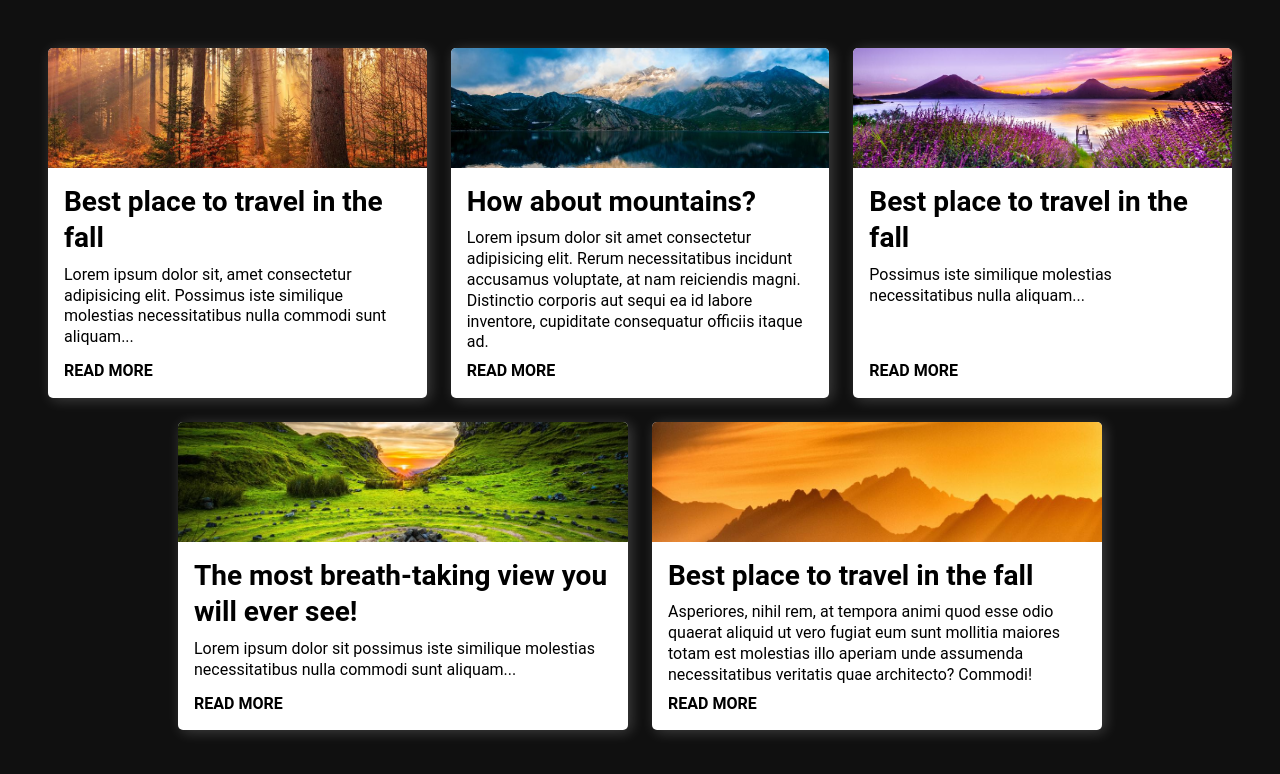
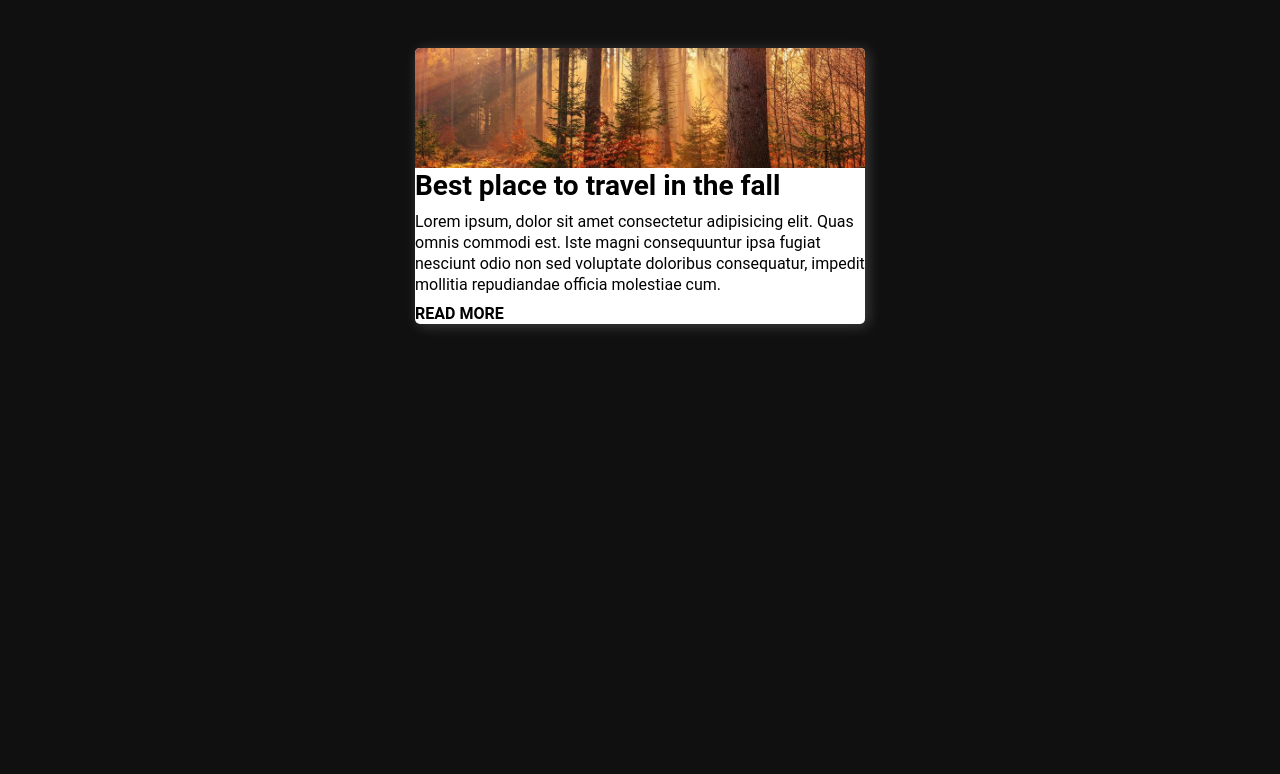
Before and after one commit to aacarring/cards-flexbox, a website: page index.html in a window 1280 px wide. Drawn offline with Linux system fonts and the light colour scheme.

Commit message:
Added layout in html

```diff
--- a/index.html
+++ b/index.html
@@ -3,67 +3,18 @@
 <head>
   <meta charset="UTF-8">
   <meta name="viewport" content="width=device-width, initial-scale=1.0">
-  <meta http-equiv="X-UA-Compatible" content="ie=edge">
   <title>Flexbox Cards</title>
-  <link rel="stylesheet" href="/dist/style.css">
+  <link rel="stylesheet" href="./dist/style.css">
 </head>
 <body>
 
   <section class="cards">
 
     <a href="#" class="card">
-      <div class="card__image" style="background-image: url('/img/landscape1.jpg')"></div>
-      <div class="card__content">
-        <div class="card__title">Best place to travel in the fall</div>
-        <div class="card__snippet">
-          Lorem ipsum dolor sit, amet consectetur adipisicing elit. Possimus iste similique molestias necessitatibus nulla commodi sunt aliquam...
-        </div>
-        <div class="card__readmore">Read More</div>
-      </div>
-    </a>
-
-    <a href="#" class="card">
-      <div class="card__image" style="background-image: url('/img/landscape2.jpg')"></div>
-      <div class="card__content">
-        <div class="card__title">How about mountains?</div>
-        <div class="card__snippet">
-          Lorem ipsum dolor sit amet consectetur adipisicing elit. Rerum necessitatibus incidunt accusamus voluptate, at nam reiciendis magni. Distinctio corporis aut sequi ea id labore inventore, cupiditate consequatur officiis itaque ad.
-        </div>
-        <div class="card__readmore">Read More</div>
-      </div>
-    </a>
-
-    <a href="#" class="card">
-      <div class="card__image" style="background-image: url('/img/landscape3.jpg')"></div>
-      <div class="card__content">
-        <div class="card__title">Best place to travel in the fall</div>
-        <div class="card__snippet">
-          Possimus iste similique molestias necessitatibus nulla aliquam...
-        </div>
-        <div class="card__readmore">Read More</div>
-      </div>
-    </a>
-
-    <a href="#" class="card">
-      <div class="card__image" style="background-image: url('/img/landscape4.jpg')"></div>
-      <div class="card__content">
-        <div class="card__title">The most breath-taking view you will ever see!</div>
-        <div class="card__snippet">
-          Lorem ipsum dolor sit possimus iste similique molestias necessitatibus nulla commodi sunt aliquam...
-        </div>
-        <div class="card__readmore">Read More</div>
-      </div>
-    </a>
-
-    <a href="#" class="card">
-      <div class="card__image" style="background-image: url('/img/landscape5.jpg')"></div>
-      <div class="card__content">
-        <div class="card__title">Best place to travel in the fall</div>
-        <div class="card__snippet">
-          Asperiores, nihil rem, at tempora animi quod esse odio quaerat aliquid ut vero fugiat eum sunt mollitia maiores totam est molestias illo aperiam unde assumenda necessitatibus veritatis quae architecto? Commodi!
-        </div>
-        <div class="card__readmore">Read More</div>
-      </div>
+      <div class="card__image" style="background-image: url(/img/landscape1.jpg);"></div>
+      <div class="card__title">Best place to travel in the fall</div>
+      <div class="card__snippet">Lorem ipsum, dolor sit amet consectetur adipisicing elit. Quas omnis commodi est. Iste magni consequuntur ipsa fugiat nesciunt odio non sed voluptate doloribus consequatur, impedit mollitia repudiandae officia molestiae cum.</div>
+      <div class="card__readmore">Read More</div>
     </a>
 
   </section>
```
